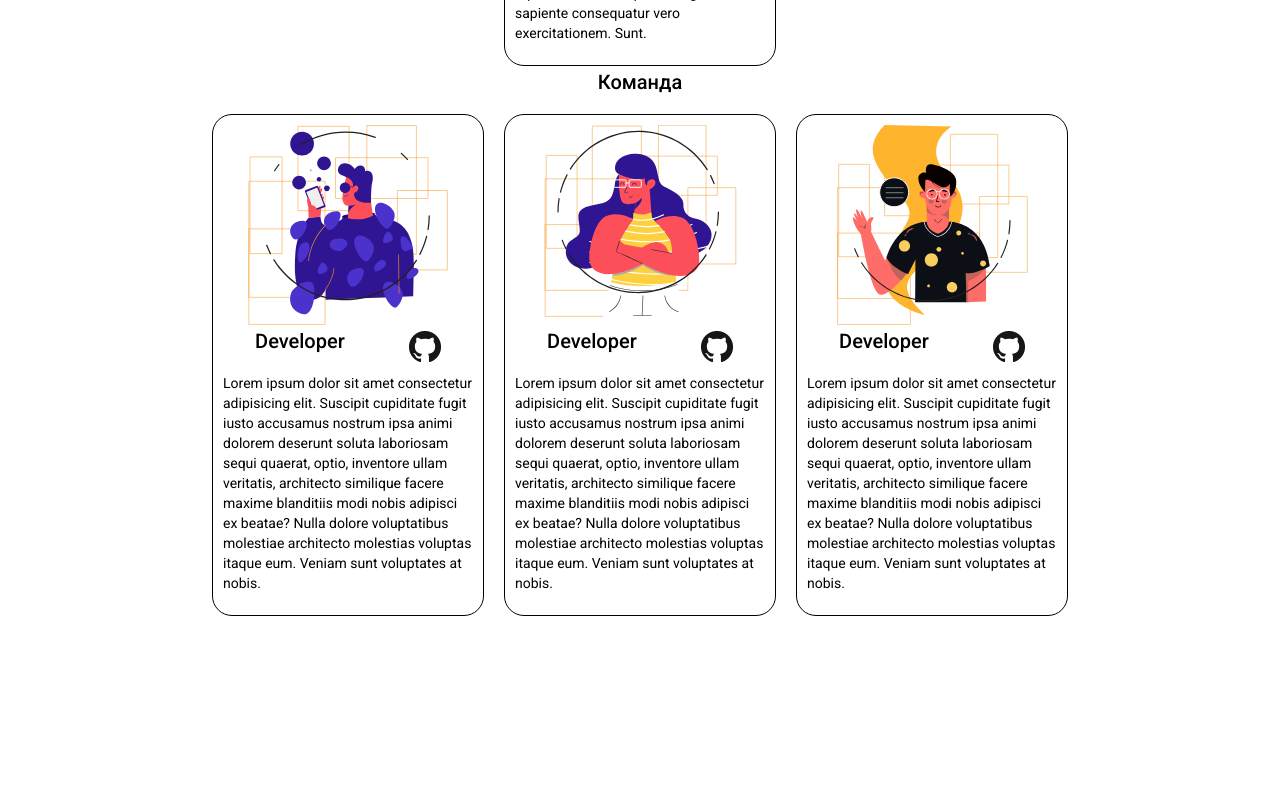
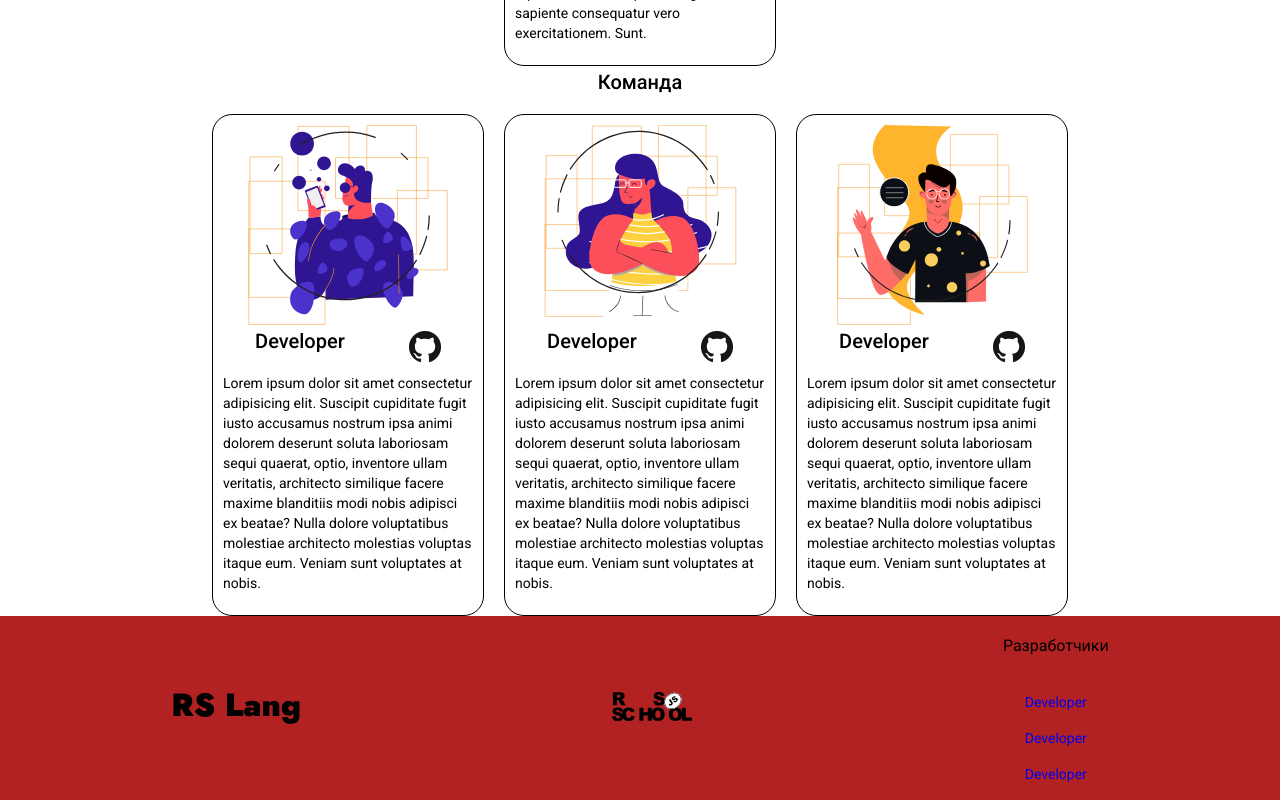
Before and after one commit to mDjeee/rslang, an Angular app: page / in a window 1280 px wide. Shown: the part 1158-1958 px from the top of the page. Before the commit the page ends 1774 px from the top, so only its background shows below. Built offline with nearby package versions, Linux system fonts and the light colour scheme.

Commit message:
feat: add footer

```diff
--- a/src/app/app.component.html
+++ b/src/app/app.component.html
@@ -1,2 +1,3 @@
 <app-header></app-header>
 <router-outlet></router-outlet>
+<app-footer></app-footer>
--- a/src/app/app.module.ts
+++ b/src/app/app.module.ts
@@ -15,6 +15,7 @@ import { BrowserAnimationsModule } from '@angular/platform-browser/animations';
 import { MatPaginatorModule } from '@angular/material/paginator';
 import { BookComponent } from './pages/book/book.component';
 import { RssLogoComponent } from './components/rss-logo/rss-logo.component';
+import { FooterComponent } from './components/footer/footer.component';
 
 @NgModule({
   declarations: [
@@ -27,7 +28,8 @@ import { RssLogoComponent } from './components/rss-logo/rss-logo.component';
     MainComponent,
     CapabilitiesComponent,
     TeamComponent,
-    RssLogoComponent
+    RssLogoComponent,
+    FooterComponent
   ],
   imports: [
     AppRoutingModule,
--- /dev/null
+++ b/src/app/components/footer/footer.component.css
@@ -0,0 +1,21 @@
+* {
+  text-decoration: none;
+  padding: 0;
+  margin: 0;
+}
+
+.footer {
+  display: flex;
+  flex-direction: row;
+  justify-content: space-around;
+  align-items: center;
+  padding: 1rem;
+  background-color: firebrick;
+}
+
+.column {
+  display: flex;
+  flex-direction: column;
+  align-items: center;
+  gap: 1rem;
+}
--- /dev/null
+++ b/src/app/components/footer/footer.component.html
@@ -0,0 +1,10 @@
+<footer class="footer">
+  <app-appLogo></app-appLogo>
+<app-rss-logo></app-rss-logo>
+<div class="footer__column column">
+  <h3 class="column__subtitle">Разработчики</h3>
+  <a class="column__link" href="http://">Developer</a>
+  <a class="column__link" href="http://">Developer</a>
+  <a class="column__link" href="http://">Developer</a>
+</div>
+</footer>
--- /dev/null
+++ b/src/app/components/footer/footer.component.ts
@@ -0,0 +1,15 @@
+import { Component, OnInit } from '@angular/core';
+
+@Component({
+  selector: 'app-footer',
+  templateUrl: './footer.component.html',
+  styleUrls: ['./footer.component.css']
+})
+export class FooterComponent implements OnInit {
+
+  constructor() { }
+
+  ngOnInit(): void {
+  }
+
+}
```
Also changed, not shown: 1 other file (tests, documents, lock files or other folders).
